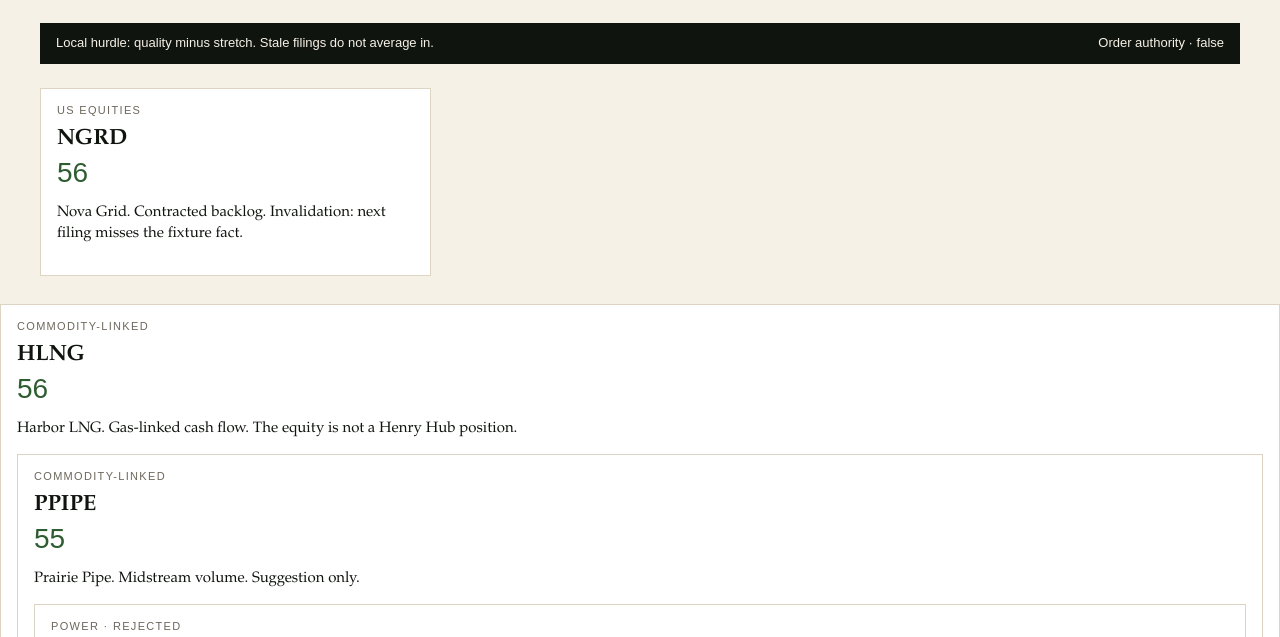
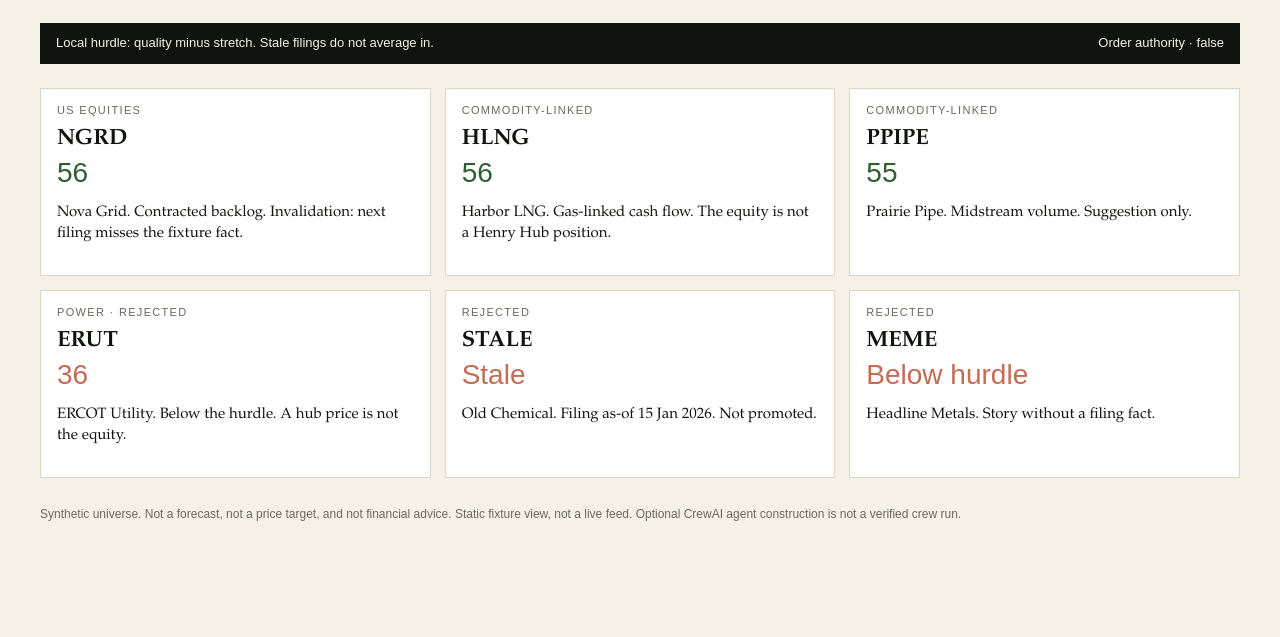
Before and after one commit to TAM-DS/investment-gems, a plain HTML site: page docs/index.html in a window 1280 px wide. Shown: the part 99-736 px from the top of the page. Drawn offline with Linux system fonts and the light colour scheme.

Commit message:
Clarify demonstrated scope and link fixture evidence

```diff
--- a/docs/index.html
+++ b/docs/index.html
@@ -20,6 +20,7 @@
   .watch { color:#2f5d32; }
   .drop { color:var(--red); }
   footer { padding:0 40px 28px; color:#6d675c; font:12px/1.4 ui-sans-serif, sans-serif; }
+@media (max-width: 760px) { header { display:block; padding:20px; } main, .grid, .lanes { display:grid; grid-template-columns:1fr; padding:20px; } .banner { margin:16px 20px; display:block; } table { display:block; overflow-x:auto; width:calc(100% - 40px); margin:0 20px 18px; } footer { padding:20px; } }
 </style>
 </head>
 <body>
@@ -31,13 +32,13 @@
 </header>
 <div class="banner"><span>Local hurdle: quality minus stretch. Stale filings do not average in.</span><span>Order authority · false</span></div>
 <div class="grid">
-  <article><div class="book">US equities</div><h2>NGRD</h2><div class="score watch">56</div><p>Nova Grid. Contracted backlog. Invalidation: next filing misses the fixture fact.</p></div>
-  <article><div class="book">Commodity-linked</div><h2>HLNG</h2><div class="score watch">56</div><p>Harbor LNG. Gas-linked cash flow. The equity is not a Henry Hub position.</p></div>
-  <article><div class="book">Commodity-linked</div><h2>PPIPE</h2><div class="score watch">55</div><p>Prairie Pipe. Midstream volume. Suggestion only.</p></div>
+  <article><div class="book">US equities</div><h2>NGRD</h2><div class="score watch">56</div><p>Nova Grid. Contracted backlog. Invalidation: next filing misses the fixture fact.</p></article>
+  <article><div class="book">Commodity-linked</div><h2>HLNG</h2><div class="score watch">56</div><p>Harbor LNG. Gas-linked cash flow. The equity is not a Henry Hub position.</p></article>
+  <article><div class="book">Commodity-linked</div><h2>PPIPE</h2><div class="score watch">55</div><p>Prairie Pipe. Midstream volume. Suggestion only.</p></article>
   <article><div class="book">Power · rejected</div><h2>ERUT</h2><div class="score drop">36</div><p>ERCOT Utility. Below the hurdle. A hub price is not the equity.</p></article>
-  <article><div class="book">Rejected</div><h2>STALE</h2><div class="score drop">Stale</div><p>Old Chemical. Filing as-of 15 Jan 2026. Not promoted.</p></div>
-  <article><div class="book">Rejected</div><h2>MEME</h2><div class="score drop">Below hurdle</div><p>Headline Metals. Story without a filing fact.</p></div>
+  <article><div class="book">Rejected</div><h2>STALE</h2><div class="score drop">Stale</div><p>Old Chemical. Filing as-of 15 Jan 2026. Not promoted.</p></article>
+  <article><div class="book">Rejected</div><h2>MEME</h2><div class="score drop">Below hurdle</div><p>Headline Metals. Story without a filing fact.</p></article>
 </div>
-<footer>Synthetic universe. Not a forecast, not a price target, and not financial advice. CrewAI seats exist for a live run. The hurdle does not need a key.</footer>
+<footer>Synthetic universe. Not a forecast, not a price target, and not financial advice. Static fixture view, not a live feed. Optional CrewAI agent construction is not a verified crew run.</footer>
 </body>
 </html>
```
Also changed, not shown: 2 other files.
